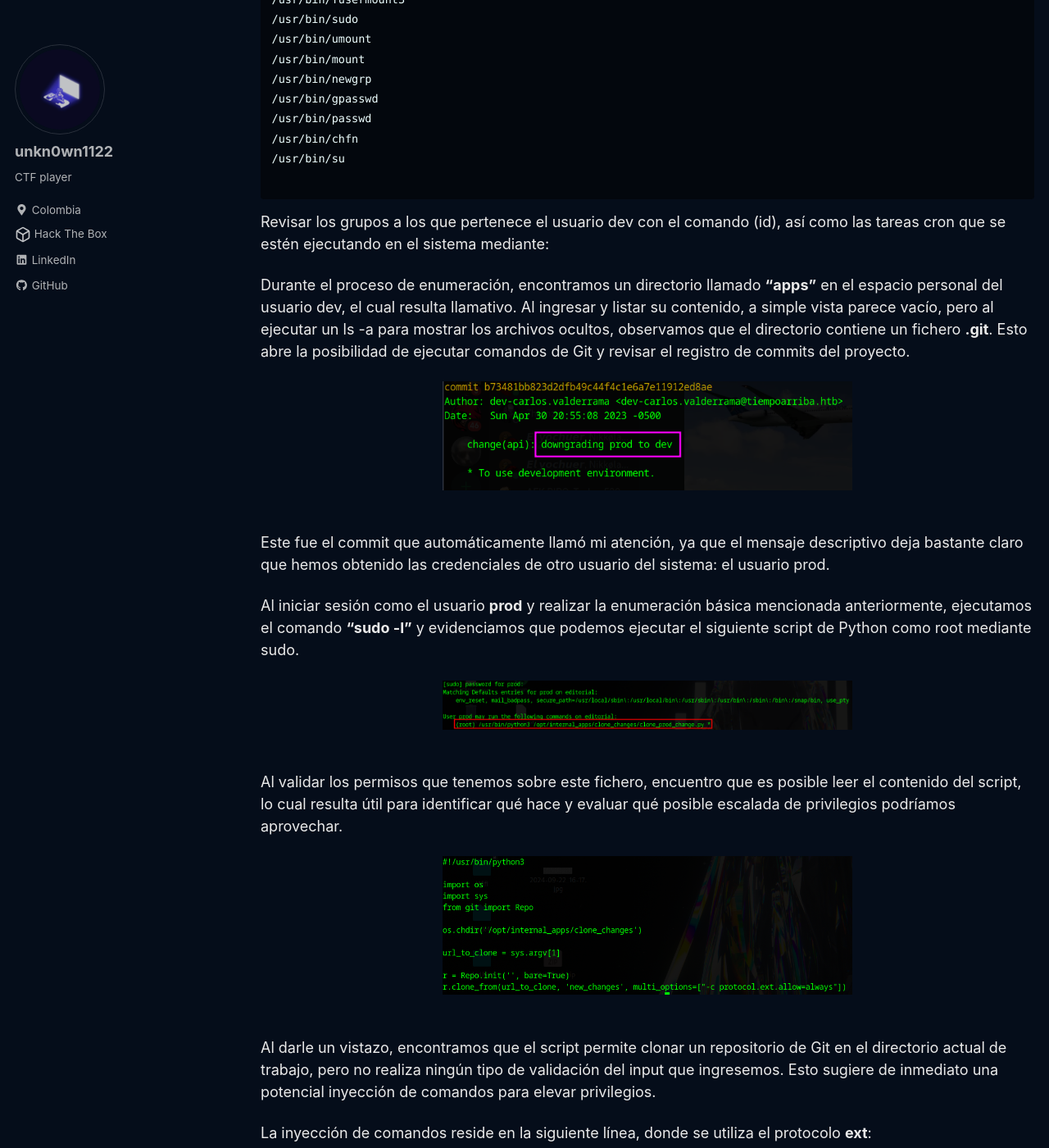
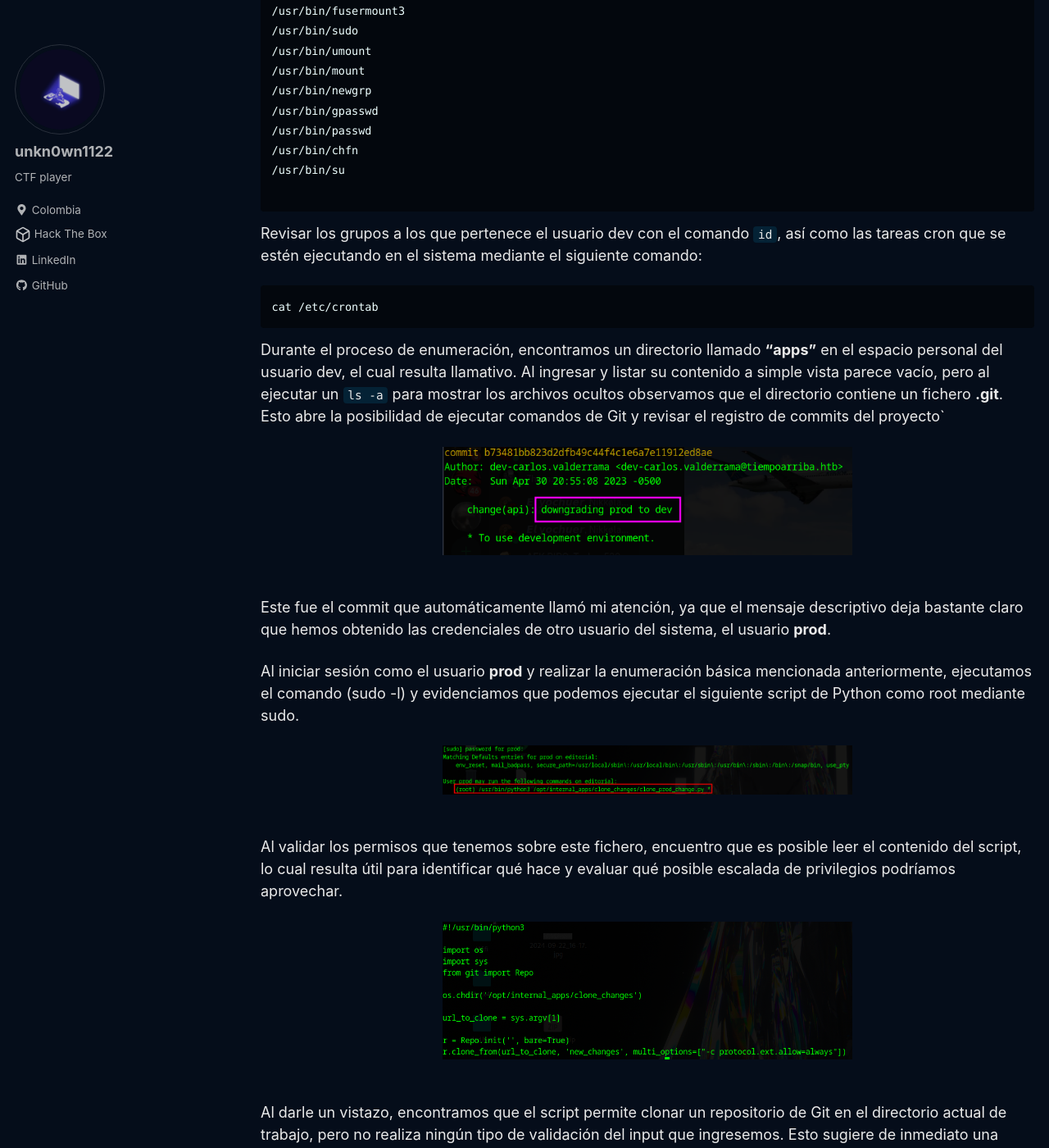
Before and after one commit to unkn0wn1122/unkn0wn1122.github.io, a Jekyll site: the page built from _posts/2024-10-10-Editorial.md, in a window 1280 px wide and 1400 px high, scrolled down 4964 px. Shown: the whole window at 82% size. Built offline with Jekyll 4.4.1, drawn with Linux system fonts in a browser that asks for light colours; cached includes are drawn as plain includes; a script that is not in the unit is left out; some of the changed text lies outside the part shown.

Commit message:
Editorial update and fix

````diff
--- a/_posts/2024-10-10-Editorial.md
+++ b/_posts/2024-10-10-Editorial.md
@@ -1,8 +1,8 @@
 ---
 layout: single
 title: Editorial Writeup
-excerpt: "Descripcion"
-date: 2024-10-10
+excerpt: "Una máquina ideal para usuarios principiantes, donde se explota la vulnerabilidad Server-Side Request Forgery (SSRF) y se realiza una escalada de privilegios abusando de un script con permisos sudo en el sistema. Este tipo de configuración es bastante común en máquinas de está dificultad, lo que permite a los novatos familiarizarse con técnicas fundamentales de explotación y escalada."
+date: 2024-10-13
 classes: wide
 header:
  teaser: /assets/images/Editorial/teaserImage.webp
@@ -16,7 +16,7 @@
  - web
 ---
 
-# Reconocimiento:
+# Reconocimiento
 
 Realizando un reconocimiento de puertos con **`nmap`** mediante *TCP*:
 
@@ -58,7 +58,7 @@
 </div>
 <br>
 
-El directorio */upload*  llama la atención, ya que podría ser un vector para encontrar contenido sensible o desencadenar la ejecución de un payload malicioso que carguemos en alguna otra parte de la página. Sin embargo, al revisarlo en el navegador, encontramos que contiene un formulario.
+El directorio */upload*  llama la atención ya que podría ser un vector para encontrar contenido sensible o desencadenar la ejecución de un payload malicioso que carguemos en alguna otra parte de la página. Sin embargo, al revisarlo en el navegador, encontramos que contiene un formulario.
 
 <div style="text-align: center;">
   <img src="/assets/images/Editorial/uploaddir.png" alt="editorial" width="500" oncontextmenu="return false;">
@@ -90,38 +90,41 @@
 <div style="text-align: center;">
   <iframe src="https://giphy.com/embed/dtC7b5Wz2H8rFZceA6" width="600" height="220" style="pointer-events: none" oncontextmenu="return false;" frameBorder="0" class="giphy-embed" allowFullScreen></iframe><p><a href="https://giphy.com/gifs/snl-saturday-night-live-season-44-dtC7b5Wz2H8rFZceA6"></a></p>
 </div>
-<br>
 
 Este es un **SSRF blind/Out-of-band**, ya que no podemos ver directamente el contenido del localhost en la página. Para enumerar los puertos ocultos o detrás de un firewall, utilizamos **'ffuf'**.
 
-Se modifica la petición reemplazando el valor a fuzzear con la palabra **FUZZ**.
-
+Se modifica la petición reemplazando el valor a `fuzzear` con la palabra **FUZZ**.
+`
 <div style="text-align: center;">
   <img src="/assets/images/Editorial/fuff1.png" alt="editorial" width="500" oncontextmenu="return false;">
 </div>
 <br>
 
-Generamos un diccionario con el numero total de puertos con el siguiente comando: **seq 1 65535 > ports.txt**,
+Generamos un diccionario con el número total de puertos con el siguiente comando.
+
+```bash
+ seq 1 65535 > ports.txt
+```
 
 ```bash
 ffuf -w /usr/share/SecLists/Discovery/Infrastructure/common-http-ports.txt -request post.req -u http://editorial.htb/upload-cover -fs 61
 ```
 
-En la identificación de un puerto abierto, se utiliza la misma metodología que en la explotación de vulnerabilidades como, por ejemplo, **SQLi Blind**, donde el primer cambio en el contenido de la cabecera **Content-Length** en la respuesta puede indicar que en ese número de puerto está corriendo un servicio en el localhost de la máquina víctima.
+En la identificación de un puerto abierto, se utiliza la misma metodología que en la explotación de vulnerabilidades como por ejemplo **SQLi Blind**, donde el primer cambio en el contenido de la cabecera **Content-Length** en la respuesta puede indicar que en ese número de puerto está corriendo un servicio en el localhost de la máquina víctima.
 
 <div style="text-align: center;">
   <img src="/assets/images/Editorial/fuff2.png" alt="editorial" width="500" oncontextmenu="return false;">
 </div>
 <br>
 
-Al apuntar al puerto 5000, encontramos un archivo JSON con varios endpoints de una API corriendo en el localhost.
+Al apuntar al puerto 5000 encontramos un archivo JSON con varios endpoints de una API corriendo en el localhost.
 
 <div style="text-align: center;">
   <img src="/assets/images/Editorial/endpoints.png" alt="editorial" width="500" oncontextmenu="return false;">
 </div>
 <br>
 
-Al enumerar el endpoint llamado *authors*, obtenemos las siguiente credenciales:
+Al enumerar el endpoint llamado **authors**, obtenemos las siguiente credenciales:
 
 <div style="text-align: center;">
   <img src="/assets/images/Editorial/authors.png" alt="editorial" width="500" oncontextmenu="return false;">
@@ -130,7 +133,7 @@
 
 -------
 
-# Escalada de privilegios:
+# Escalada de privilegios
 
 Al iniciar sesión por SSH como dev, realizamos una enumeración básica.
 
@@ -166,18 +169,22 @@
 
 ```
 
-Revisar los grupos a los que pertenece el usuario dev con el comando (id), así como las tareas cron que se estén ejecutando en el sistema mediante:
+Revisar los grupos a los que pertenece el usuario dev con el comando `id`, así como las tareas cron que se estén ejecutando en el sistema mediante el siguiente comando:
 
-Durante el proceso de enumeración, encontramos un directorio llamado **"apps"** en el espacio personal del usuario dev, el cual resulta llamativo. Al ingresar y listar su contenido, a simple vista parece vacío, pero al ejecutar un ls -a para mostrar los archivos ocultos, observamos que el directorio contiene un fichero **.git**. Esto abre la posibilidad de ejecutar comandos de Git y revisar el registro de commits del proyecto.
+```bash
+cat /etc/crontab
+```
+
+Durante el proceso de enumeración, encontramos un directorio llamado **"apps"** en el espacio personal del usuario dev, el cual resulta llamativo. Al ingresar y listar su contenido a simple vista parece vacío, pero al ejecutar un `ls -a` para mostrar los archivos ocultos observamos que el directorio contiene un fichero **.git**. Esto abre la posibilidad de ejecutar comandos de Git y revisar el registro de commits del proyecto`
 
 <div style="text-align: center;">
   <img src="/assets/images/Editorial/commitenum.png" alt="editorial" width="500" oncontextmenu="return false;">
 </div>
 <br>
 
-Este fue el commit que automáticamente llamó mi atención, ya que el mensaje descriptivo deja bastante claro que hemos obtenido las credenciales de otro usuario del sistema: el usuario prod.
+Este fue el commit que automáticamente llamó mi atención, ya que el mensaje descriptivo deja bastante claro que hemos obtenido las credenciales de otro usuario del sistema, el usuario **prod**.
 
-Al iniciar sesión como el usuario **prod** y realizar la enumeración básica mencionada anteriormente, ejecutamos el comando **"sudo -l"** y evidenciamos que podemos ejecutar el siguiente script de Python como root mediante sudo.
+Al iniciar sesión como el usuario **prod** y realizar la enumeración básica mencionada anteriormente, ejecutamos el comando (sudo -l) y evidenciamos que podemos ejecutar el siguiente script de Python como root mediante sudo.
 
 <div style="text-align: center;">
   <img src="/assets/images/Editorial/sudoscript.png" alt="editorial" width="500" oncontextmenu="return false;">
@@ -200,32 +207,28 @@
 </div>
 <br>
 
-Este protocolo permite ejecutar comandos arbitrarios en el sistema sin ningún tipo de restricción.
+> Este protocolo permite ejecutar comandos arbitrarios en el sistema sin ningún tipo de restricción.
 
-Si ejecutamos el script pasando como argumento el comando **"whoami"**, obtenemos el siguiente resultado, lo que evidencia que los comandos se están ejecutando como el usuario root:
+Sí ejecutamos el script pasando como argumento el comando **"whoami"**, obtenemos el siguiente resultado, lo que evidencia que los comandos se están ejecutando como el usuario root:
 
 <div style="text-align: center;">
-  <img src="/assets/images/Editorial/commandinjection.png" alt="editorial" width="500" oncontextmenu="return false;">
+  <img src="/assets/images/Editorial/commandinjection.png" alt="íeditorial" width="500" oncontextmenu="return false;">
 </div>
 <br>
 
-Para la escalada de privilegios, opté por cambiar los permisos del fichero /etc/shadow ejecutando el siguiente comando:
+Para la escalada de privilegios, opté por cambiar los permisos del fichero **/etc/shadow** ejecutando el siguiente comando:
 
 ```bash
 chmod o+rw ../../../etc/shadow
 ```
+
 Teniendo permisos de escritura en este fichero, podemos sobreescribir la contraseña del usuario root y asignar una nueva. Para generar esta nueva contraseña, usamos el siguiente comando:
 
 ```bash
 openssl passwd -1 "tooradmin123"
 ```
 
-<div style="text-align: center;">
-  <img src="/assets/images/Editorial/sudoscript2.png" alt="editorial" width="500" oncontextmenu="return false;">
-</div>
-<br>
-
-Copiamos el hash generado y lo añadimos al fichero */etc/shadow*, luego guardamos los cambios.
+Copiamos el hash generado y lo añadimos al fichero **/etc/shadow**, luego guardamos los cambios.
 
 Después, realizamos login como el usuario root mediante el comando:
 
@@ -239,6 +242,6 @@
 <br>
 
 <div style="text-align: center;">
-  <iframe src="https://giphy.com/embed/RPwrO4b46mOdy" width="480" height="274" style="pointer-events: none" oncontextmenu="return false;" frameBorder="0" class="giphy-embed" allowFullScreen></iframe><p><a href="https://giphy.com/gifs/rami-malek-RPwrO4b46mOdy">via GIPHY</a></p>
+  <iframe src="https://giphy.com/embed/RPwrO4b46mOdy" width="480" height="274" style="pointer-events: none" oncontextmenu="return false;" frameBorder="0" class="giphy-embed" allowFullScreen></iframe><p><a href="https://giphy.com/gifs/rami-malek-RPwrO4b46mOdy"></a></p>
 </div>
 <br>
````
Also changed, not shown: other parts of _posts/2024-10-10-Editorial.md (+3 -3 lines).
